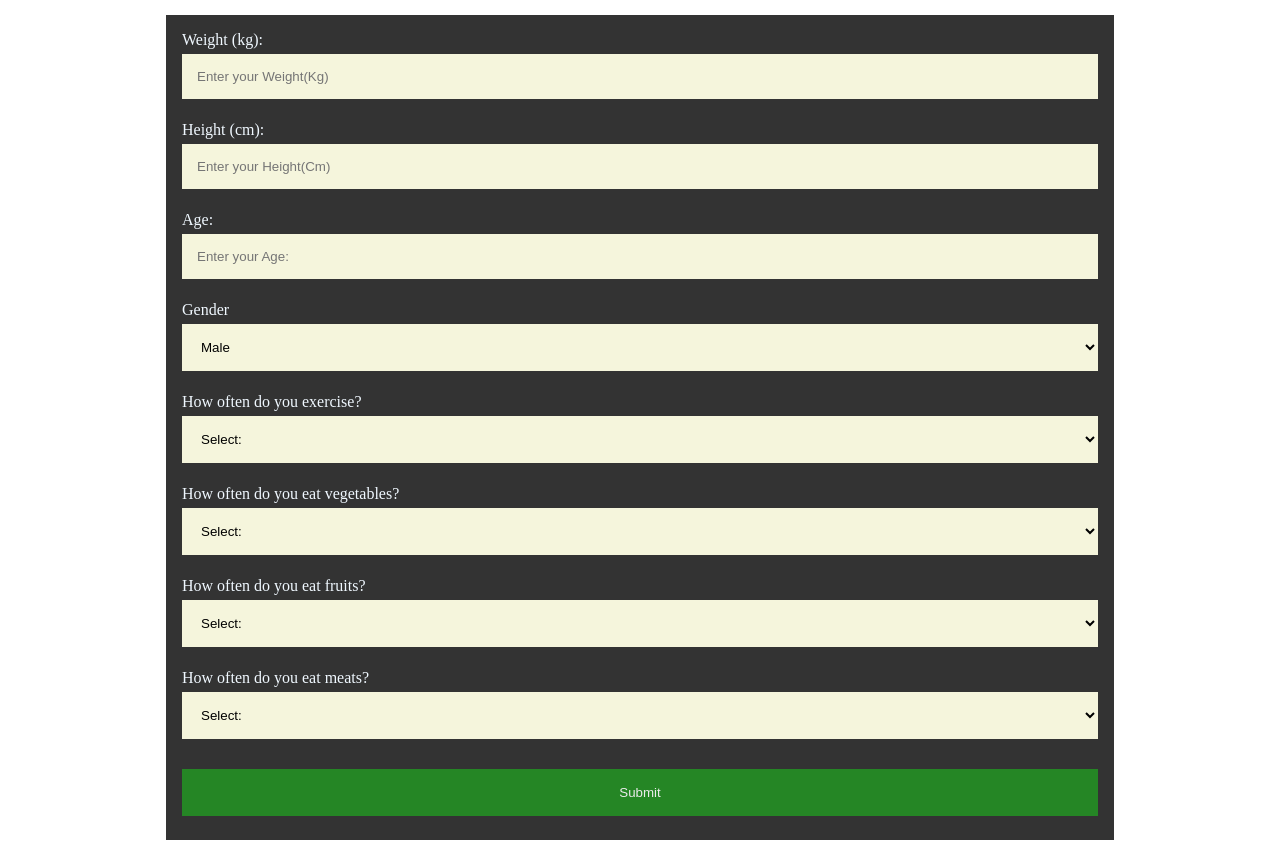
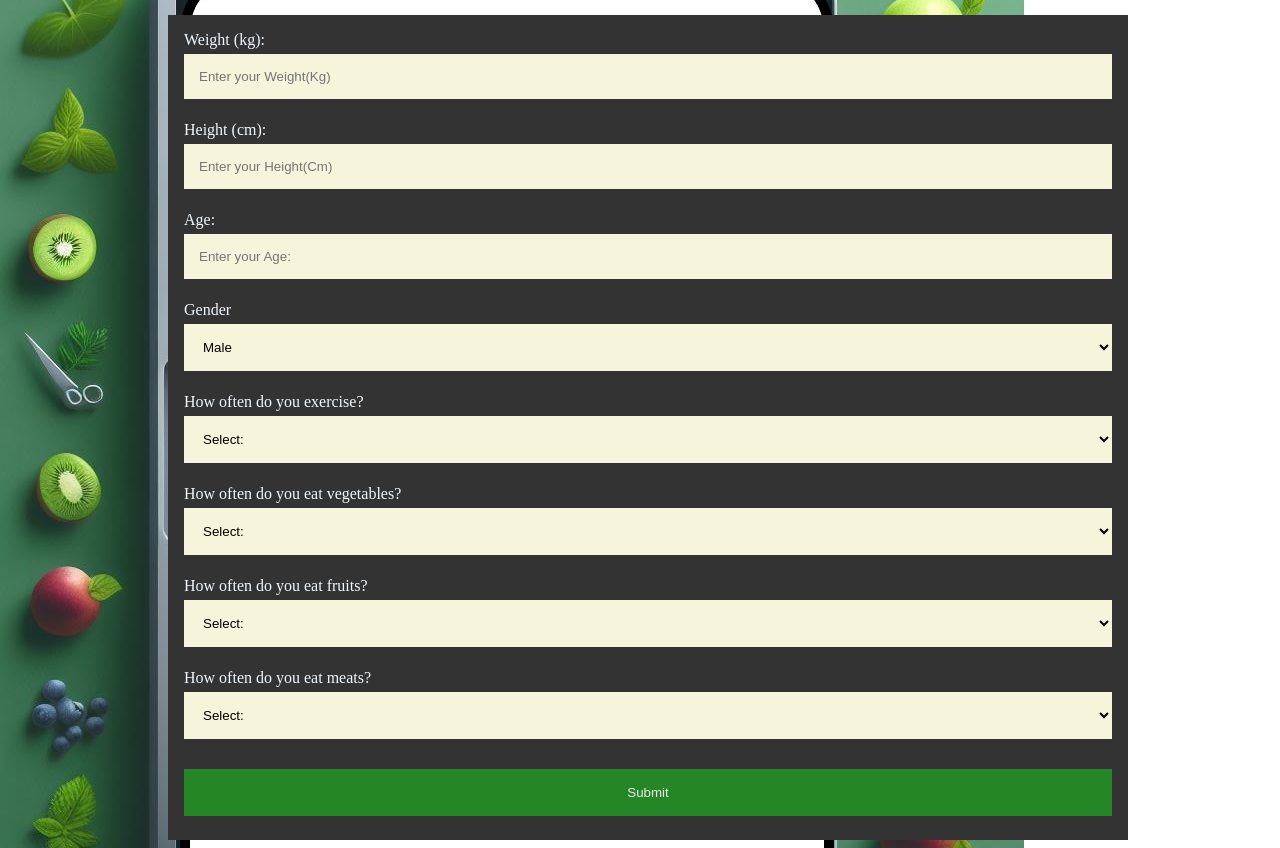
Before and after one commit to Tasossim13/YourNutritionist, a website: page nutriPlanner.html in a window 1280 px wide. Shown: the part 61-909 px from the top of the page. Drawn offline with Linux system fonts and the light colour scheme.

Commit message:
photo add needs fix

```diff
--- a/nutriPlanner.css
+++ b/nutriPlanner.css
@@ -1,4 +1,10 @@
 @import url("responsive.css");
+
+body{
+    background-image: url('pics/background.jpg');
+    background-repeat: no-repeat;
+    width: 100vw;
+}
 
 ul {
     list-style-type: none;
```
Also changed, not shown: pics/background.jpg (added).
